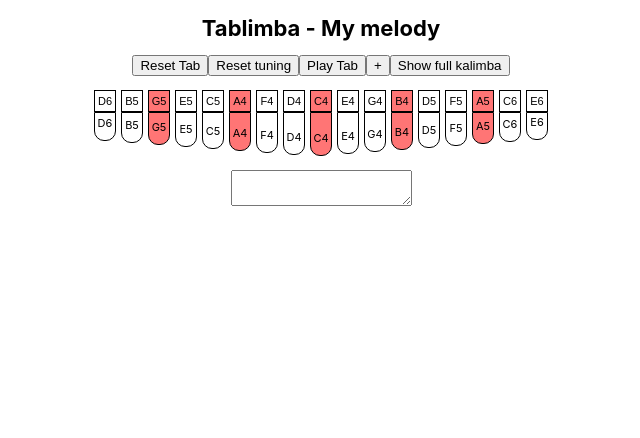
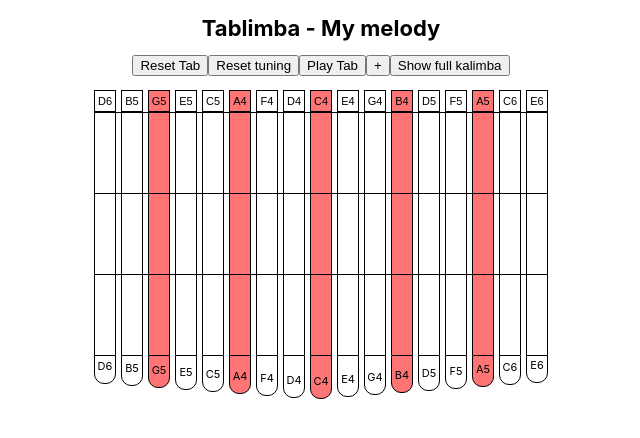
Before and after one commit to TheEssenceSeeker/tablimba, a React (Create React App) app: page / in a window 1280 px wide. Shown: the top 438 px of the page, without its empty margins (319-959 px from the left). Built offline with nearby package versions, Linux system fonts and the light colour scheme.

Commit message:
Fixed a bug with changing highlights

```diff
--- a/src/components/Kalimba.js
+++ b/src/components/Kalimba.js
@@ -11,10 +11,12 @@
             height = (i <= Math.floor(tuning.length / 2)) ? height + heightStep : height - heightStep
             if (i === Math.floor(tuning.length / 2)) height -= heightStep / 2
             keysArray.push(<Key note={key}
-                                key={i} height={height}
+                                key={i}
+                                height={height}
                                 onPlayNote={onPlayNote}
                                 isHighlighted={highlightedNotes.includes(i)}
-                                onRtClick={onKeyRtClick}
+                                onKeyRtClick={onKeyRtClick}
+                                index={i}
             />)
         })
         return keysArray
--- a/src/components/Key.js
+++ b/src/components/Key.js
@@ -1,7 +1,7 @@
 import React from 'react'
 
 const Key = props => {
-    const {note, height, onPlayNote, isHighlighted, onRtClick} = props
+    const {note, height, onPlayNote, isHighlighted, onKeyRtClick, index} = props
 
     return (
         <div className={`key${isHighlighted ? ' highlighted' : ''}`}
@@ -9,7 +9,7 @@
              onContextMenu={(e) =>
              {
                  e.preventDefault()
-                 onRtClick(note)
+                 onKeyRtClick(index)
              }}
              style={{height: height}}
         >
--- a/src/components/Tablimba.js
+++ b/src/components/Tablimba.js
@@ -5,7 +5,7 @@
 import playTab from "../sound/playTab"
 
 const Tablimba = props => {
-    const initialTab = []
+    const initialTab = ['', '', '', '', '', '', '', '', '', '', '', '']
 
     const [tuning, setTuning] = useState(props.tuning)
     const [tab, setTab] = useState(initialTab)
@@ -26,12 +26,12 @@
     const playMelody = () => {
         playTab(tab)
     }
-    const toggleHighlight = note => {
+    const toggleHighlight = i => {
         setHighlightedNotes(prevState => {
-            if (prevState.includes(note)) {
-                return prevState.filter((item) => item !== note)
+            if (prevState.includes(i)) {
+                return prevState.filter((item) => item !== i)
             } else {
-                return [...prevState, note]
+                return [...prevState, i]
             }
         })
     }
@@ -97,14 +97,25 @@
                         </div>)
                 }
             </div>
-            <Tab tab={tab} tuning={tuning} highlightedNotes={highlightedNotes} editNote={editNote} deleteRow={deleteRow} insertRow={insertRow}></Tab>
-            <Kalimba tuning={tuning} onPlayNote={addNote} highlightedNotes={highlightedNotes} onKeyRtClick={toggleHighlight}
-                     minimized={isKalimbaMinimized}
+            <Tab
+                tab={tab}
+                tuning={tuning}
+                highlightedNotes={highlightedNotes}
+                editNote={editNote}
+                deleteRow={deleteRow}
+                insertRow={insertRow}
+            />
+            <Kalimba
+                tuning={tuning}
+                onPlayNote={addNote}
+                highlightedNotes={highlightedNotes}
+                onKeyRtClick={toggleHighlight}
+                minimized={isKalimbaMinimized}
             />
             <br/>
-            <div className="kalimba-row">
-                <textarea value={tab} onChange={handleTextTabChange} />
-            </div>
+            {/*<div className="kalimba-row">*/}
+            {/*    <textarea value={tab} onChange={handleTextTabChange} />*/}
+            {/*</div>*/}
         </>
     )
 }
```
